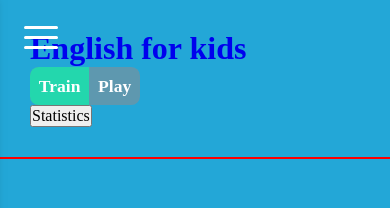
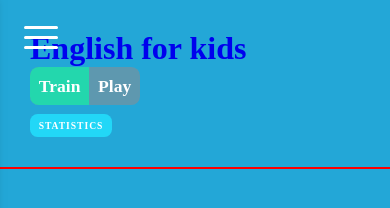
Before and after one commit to SuhodolecA/English_for_kids, a website built with webpack: page dist/index.html in a window 390 px wide. Built offline with nearby package versions, Linux system fonts and the light colour scheme.

Commit message:
feat: add statistics button styles

```diff
--- /dev/null
+++ b/src/scss/components/_statisticsBtn.scss
@@ -0,0 +1,28 @@
+.statistics-button {
+  font-weight: 700;
+  text-transform: uppercase;
+  margin-left: 1em;
+  letter-spacing: 0.1em;
+  color: $whiteColor;
+  background-color: $lightBlueColor;
+  border: 0;
+  border-radius: 0.8em;
+  padding: 0.7em 1.1em;
+  cursor: pointer;
+  transition: background 0.2s ease-in-out;
+
+  @media (max-width: 47.9375rem) {
+    font-size: 0.8em;
+    margin-left: 0;
+    margin-top: 1em;
+  }
+
+  @media (max-width: 31.25rem) {
+    font-size: 0.6em;
+    padding: 0.6em 0.9em;
+  }
+
+  &:hover {
+    background-color: $lightBlueColorHover;
+  }
+}
--- a/src/scss/layout/_header.scss
+++ b/src/scss/layout/_header.scss
@@ -1,6 +1,7 @@
 @import '../components/navMenuBtn';
 @import '../components/navMenu';
 @import '../components/toggleBtn';
+@import '../components/statisticsBtn';
 
 .header {
   padding: 1.875em;
```
